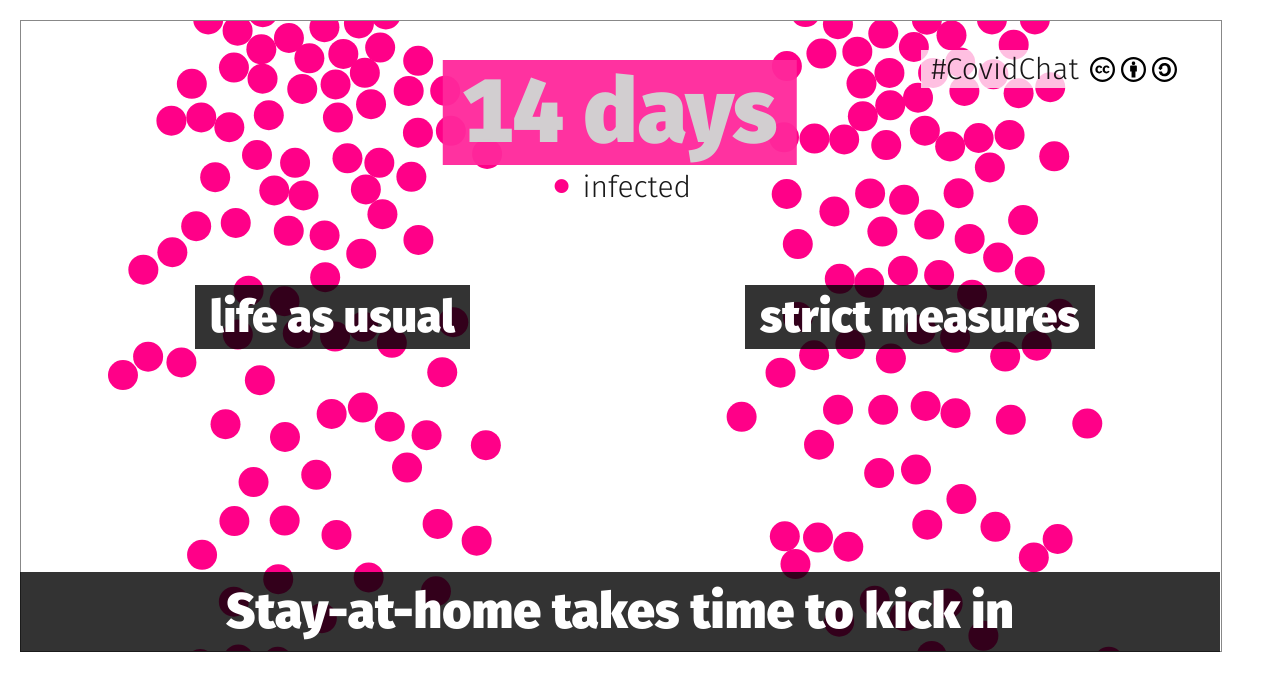
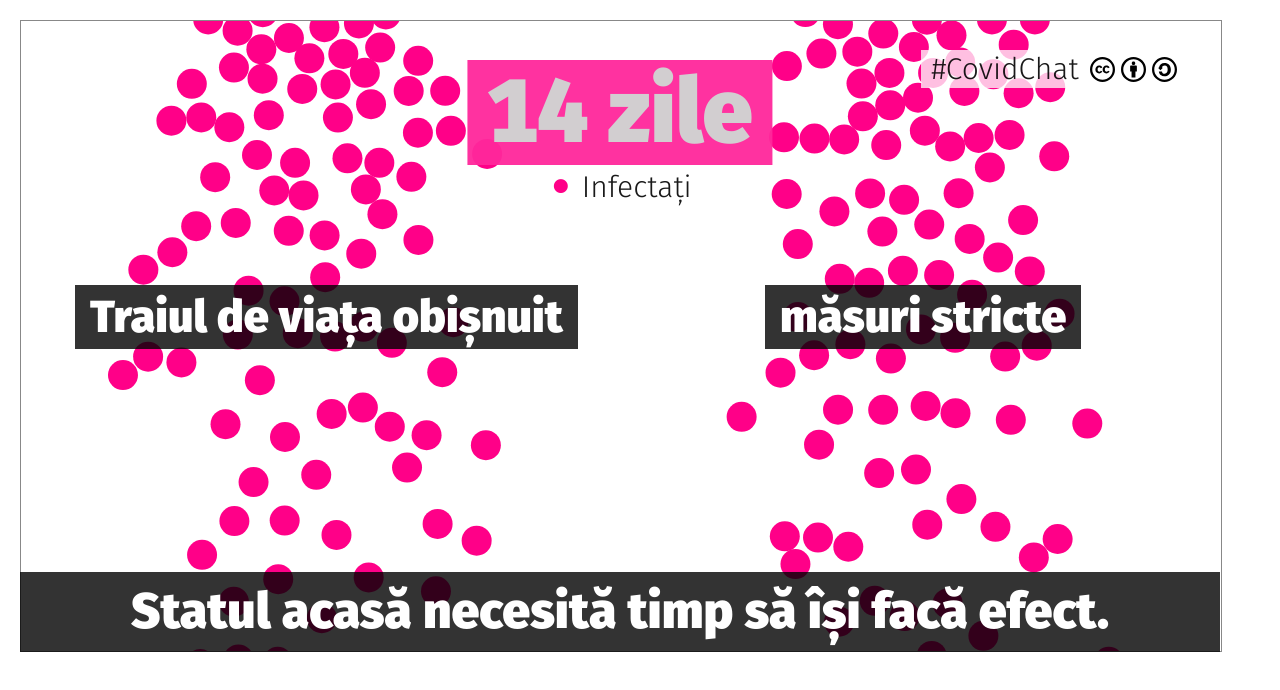
Before and after one commit to cheerful/covidchat-14days-waterfall, a plain HTML site: page index.html in a window 1280 px wide. Drawn offline with Linux system fonts and the light colour scheme; animation ran at ten frames a second.

Commit message:
Romanian

```diff
--- a/index.html
+++ b/index.html
@@ -108,7 +108,7 @@
       // document.getElementById('pct2').innerHTML =
       //   Math.round(days) + ' days';
       daysEl.innerHTML =
-        Math.round(days) + ' day'+ ((Math.round(days) == 1) ? '' : 's');
+        Math.round(days) + '&nbsp;'+ ((Math.round(days) == 1) ? 'zi' : 'zile');
 
       // if (days >= 14) {
       //   document.getElementById('cutoff').style.opacity = '0.999';
@@ -338,14 +338,14 @@
     color: white;
     background: rgba(0,0,0,0.8);
     -webkit-backdrop-filter: blur(10px);
-    left: 175px;
+    left: 55px;
     top: 265px;
   }
   #l2_2 {
     color: white;
     background: rgba(0,0,0,0.8);
     -webkit-backdrop-filter: blur(10px);
-    left: 725px;
+    left: 745px;
     top: 265px;
   }
   #stay_at_home {
@@ -398,18 +398,15 @@
 </div>
 
 <div class="l2" id="l2_1">
-  life as usual
+  Traiul de viața obișnuit
 </div>
 
 <div class="l2" id="l2_2">
-  strict measures
-</div>
-<div id="cutoff">
-  <span>Infections<br>at 14 days</span>
+  măsuri stricte
 </div>
 
 <div id="legend">
-  <span style="color:#f08">⚫︎</span> infected<br>
+  <span style="color:#f08">⚫︎</span> Infectați<br>
   <!--<span style="color:#0c4">⚫︎</span> treated-->
 </div>
 <div id="covidchat">
@@ -417,7 +414,7 @@
   <img src="cc.svg"><img src="by.svg"><img src="sa.svg">
 </div>
 <div id="stay_at_home">
-  Stay-at-home takes time to kick in
+  Statul acasă necesită timp să își facă efect.
 </div>
 </body>
 </html>
```
